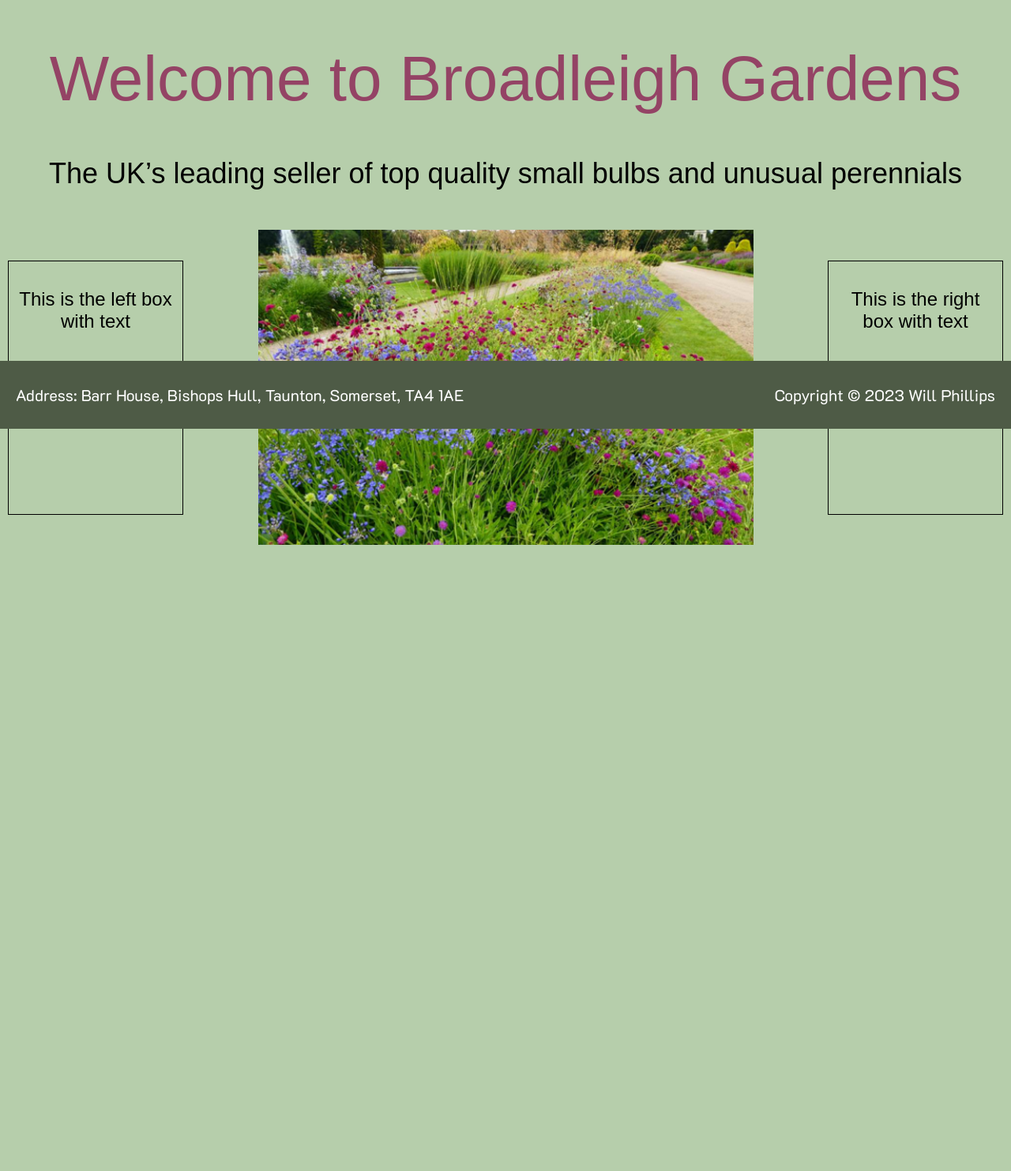
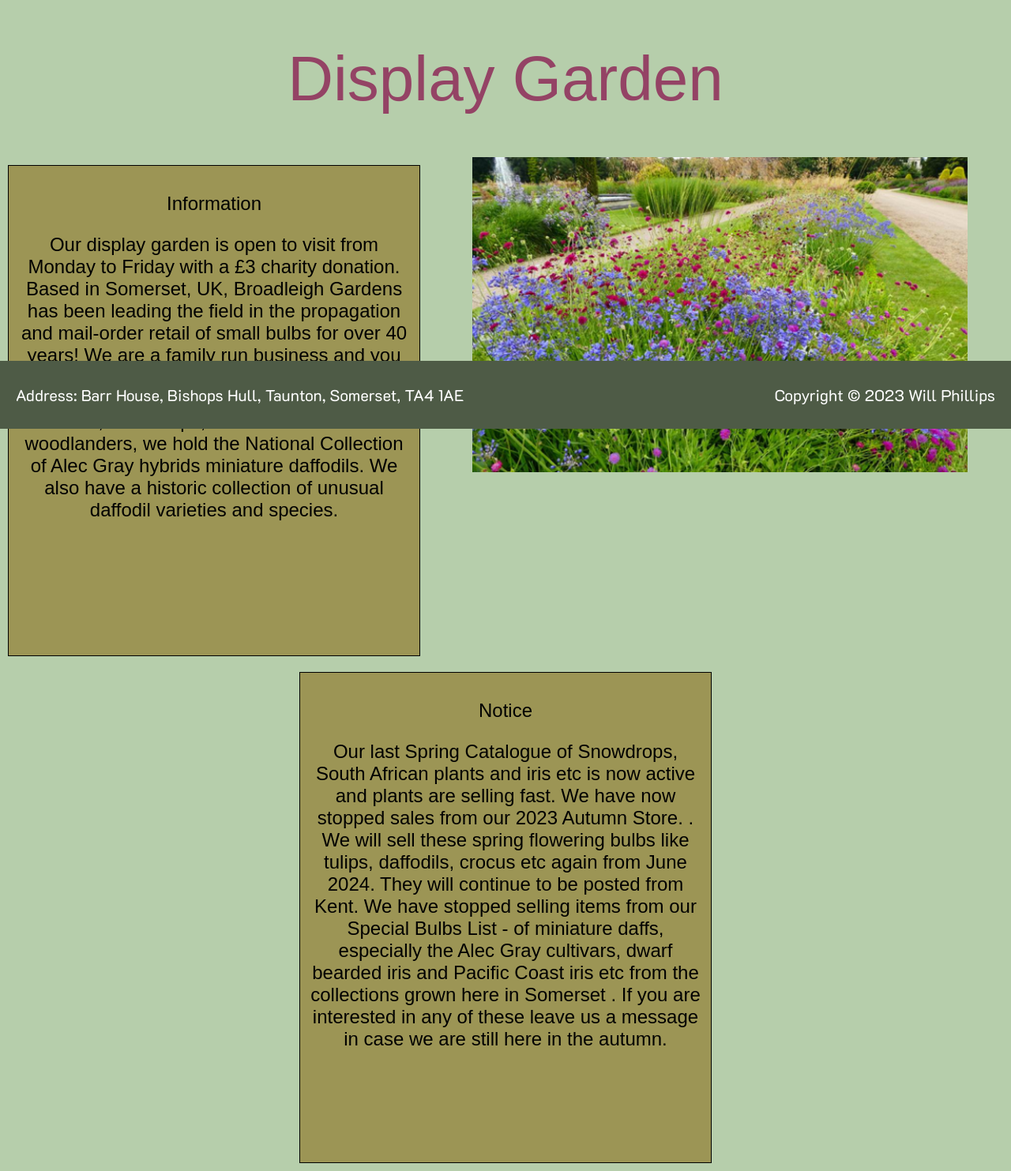
Before and after one commit to PHI19002807/BroadleighGardens, a PHP site: page /DisplayGarden.php in a window 1280 px wide. Shown: the part 257-1740 px from the top of the page at 79% size. Before the commit the page ends 947 px from the top, so only its background shows below. Run offline with PHP 8.4, Linux system fonts and the light colour scheme; some web fonts are replaced.

Commit message:
changes for Gif token and display garden

```diff
--- a/DisplayGarden.php
+++ b/DisplayGarden.php
@@ -89,23 +89,39 @@
             margin-right: 10px;
         }
         .container {
+            position: relative; /* Make the container relative for absolute positioning */
             display: flex;
             justify-content: center;
-            align-items: center;
+            align-items: flex-start; /* Change to align items at the top */
             text-align: center;
             margin-top: 50px;
+            flex-wrap: wrap;
         }
+
         .left-box, .right-box {
-            width: 200px;
-            height: 300px;
+            width: 500px;
+            height: 600px;
             border: 1px solid black;
             margin: 10px;
             padding: 10px;
+            background-color: #9C9555;
         }
         .middle-image {
             width: 627px;
             height: 399px;
             margin: 0 auto;
+        }
+        .landscape-box {
+            position: absolute; /* Position the landscape box absolutely */
+            top: 450px; /* Adjust the top position as needed */
+            left: 50%; /* Position at the center */
+            transform: translateX(-50%); /* Center horizontally */
+            width: 900px;
+            height: 200px;
+            border: 1px solid black;
+            margin: 10px;
+            padding: 10px;
+            background-color: #9C9555;
         }
         .welcome-message {
             color: #944365;
@@ -120,6 +136,8 @@
             font-family: 'Jomhuria', sans-serif;
             font-weight: normal;
         }
+
+
     </style>
 </head>
 <body>
@@ -153,15 +171,25 @@
     </div>
 
     <!-- Main content -->
-    <h1 class="welcome-message">Welcome to Broadleigh Gardens</h1>
-    <h2 class="sub-message">The UK’s leading seller of top quality small bulbs and unusual perennials</h2>
+    <h1 class="welcome-message">Display Garden</h1>
     <div class="container">
         <div class="left-box">
-            <p>This is the left box with text</p>
+            <p>Information</p>
+            <p>
+                Our display garden is open to visit from Monday to Friday with a £3 charity donation.
+                Based in Somerset, UK, Broadleigh Gardens has been leading the field in the propagation and mail-order retail of small bulbs for over 40 years!
+                We are a family run business and you can be assured of top quality bulbs from us and a personal service.
+                As well as a full range of iris, snowdrops, S.African bulbs and woodlanders, we hold the National Collection of Alec Gray hybrids miniature daffodils. We also have a historic collection of unusual daffodil varieties and species.
+            </p>
         </div>
         <img src="images/HomeMainImage.png" alt="Middle Image" class="middle-image">
         <div class="right-box">
-            <p>This is the right box with text</p>
+            <p>Notice</p>
+            <p>
+                Our last Spring Catalogue of Snowdrops, South African plants and iris etc is now active and plants are selling fast.
+                We have now stopped sales from our 2023 Autumn Store. . We will sell these spring flowering bulbs like tulips, daffodils, crocus etc again from June 2024. They will continue to be posted from Kent.
+                We have stopped selling items from our Special Bulbs List -  of miniature daffs, especially the Alec Gray cultivars, dwarf bearded iris and Pacific Coast iris etc from the collections grown here in Somerset . If you are interested in any of these leave us a message in case we are still here in the autumn.
+            </p>
         </div>
     </div>
 
```
Also changed, not shown: GiftToken.php (+75 -7 lines).
